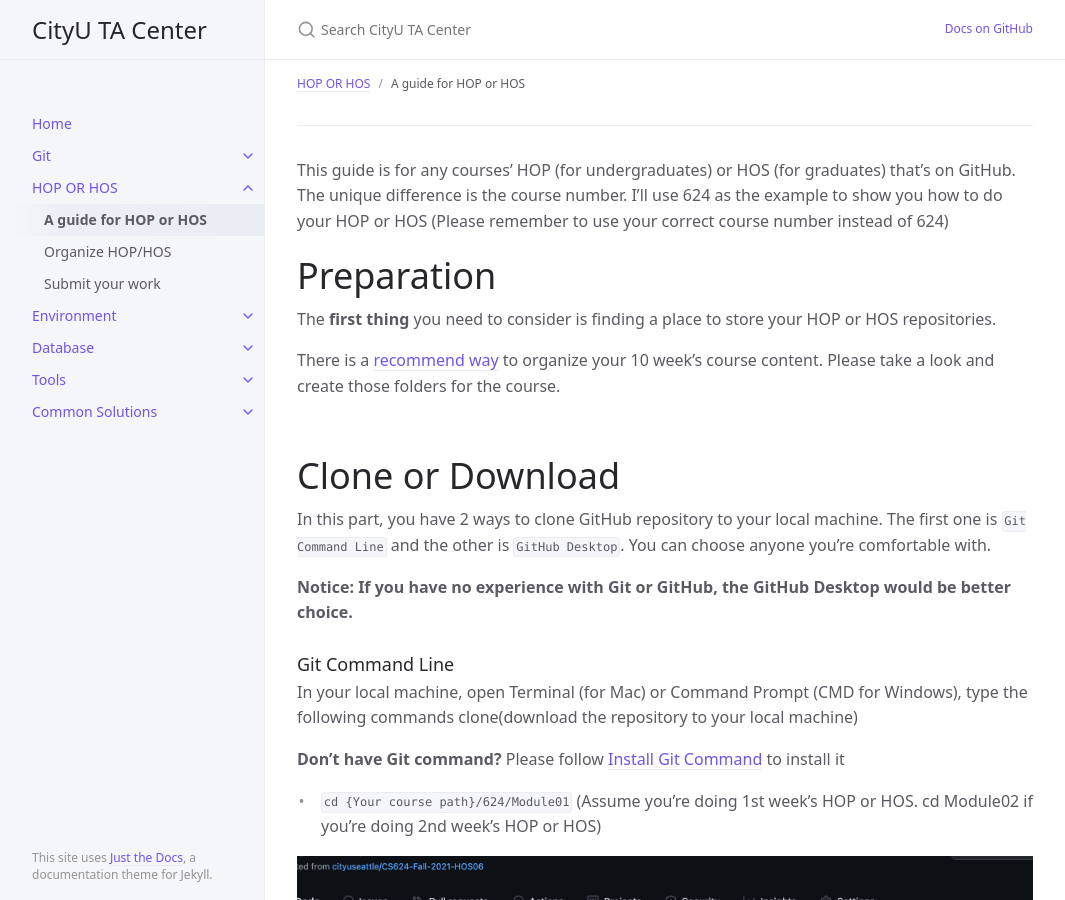
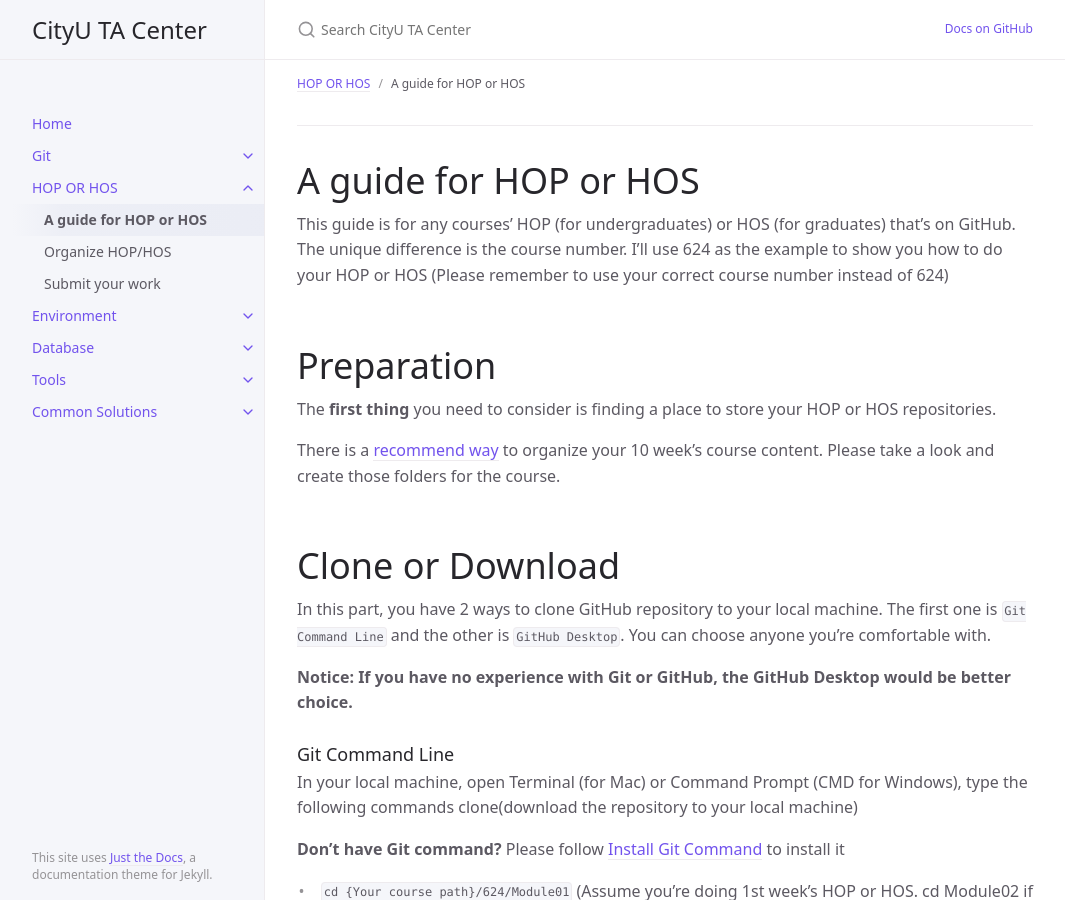
Before and after one commit to thomasthaddeus/cityuseattle.github.io, a Jekyll site: the page built from docs/hoporhos/guide.md, in a window 1280 px wide and 900 px high. Shown: the whole window, without its empty margins (107-1172 px from the left). Built offline with Jekyll 4.4.1, drawn with Linux system fonts in a browser that asks for light colours.

Commit message:
Add a title to guide of HOP

```diff
--- a/docs/hoporhos/guide.md
+++ b/docs/hoporhos/guide.md
@@ -12,6 +12,8 @@ nav_order: 2
 {:toc}
 
 ---
+
+# A guide for HOP or HOS
 
 
 This guide is for any courses' HOP (for undergraduates) or HOS (for graduates) that's on GitHub. The unique difference is the course number. I'll use 624 as the example to show you how to do your HOP or HOS (Please remember to use your correct course number instead of 624)
```
